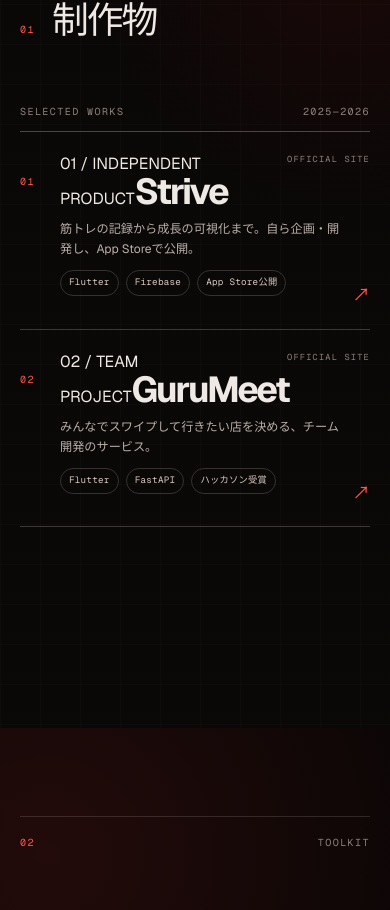
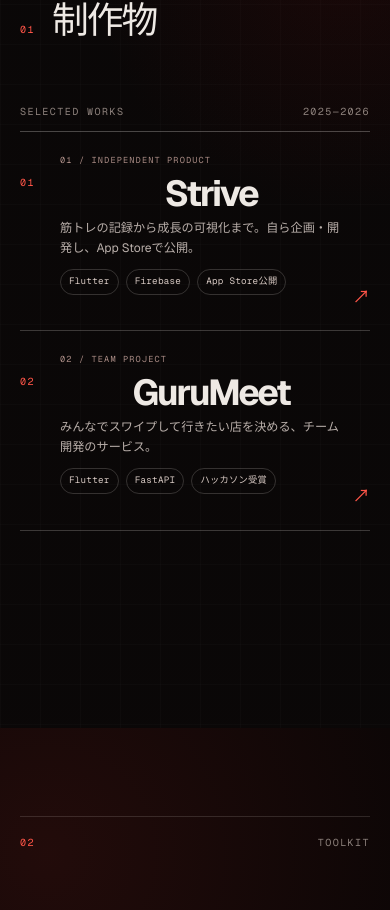
Before and after one commit to jcm2bd9rn5-cyber/shogo-taguchi-portfolio, a Next.js app: page / in a window 390 px wide. Shown: the part 960-1870 px from the top of the page. Built offline with nearby package versions, Linux system fonts and the light colour scheme; no server answers.

Commit message:
Polish project hierarchy and shared portfolio description

```diff
--- a/app/globals.css
+++ b/app/globals.css
@@ -633,3 +633,16 @@
 }
 
 @media (max-width: 390px) { .site-header nav { gap: 0.75rem; } .wordmark { font-size: 0.52rem; } .work-name { font-size: 2.25rem; } }
+
+/* Project editorial details: retain the original typography and dark palette. */
+.work-name-wrap { display: flex; flex-direction: column; align-items: flex-start; gap: 0.8rem; min-width: 0; }
+.work-category { color: #aa8c85; font-family: var(--font-mono), monospace; font-size: 0.59rem; letter-spacing: 0.13em; }
+.work-item:hover .work-category, .work-item:focus-within .work-category { color: var(--accent-bright); }
+.work-link { padding: 1.4rem 0; }
+.work-link:focus-visible .work-name { transform: translateX(0.35rem); }
+@media (max-width: 760px) {
+  .work-name-wrap { gap: 0.65rem; min-width: 0; }
+  .work-category { font-size: 0.54rem; }
+  .work-link { align-content: center; }
+  .work-url { display: none; }
+}
```
